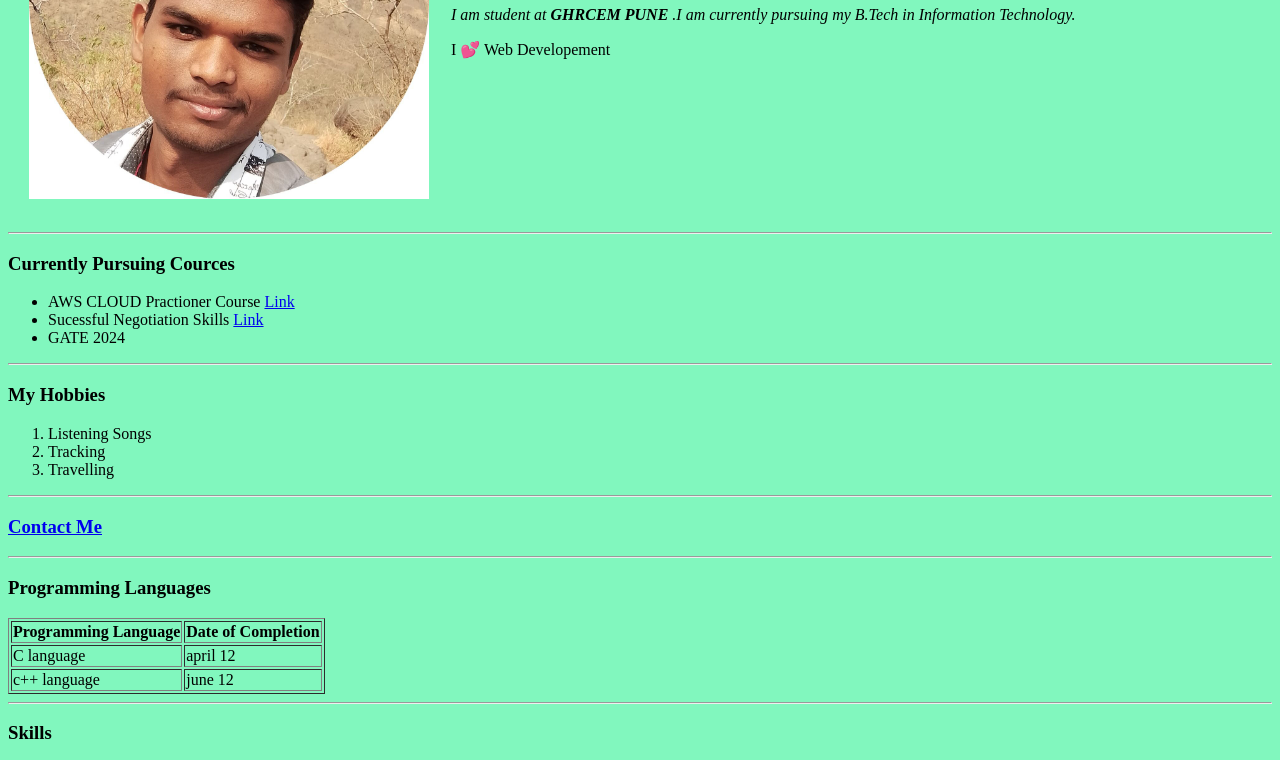
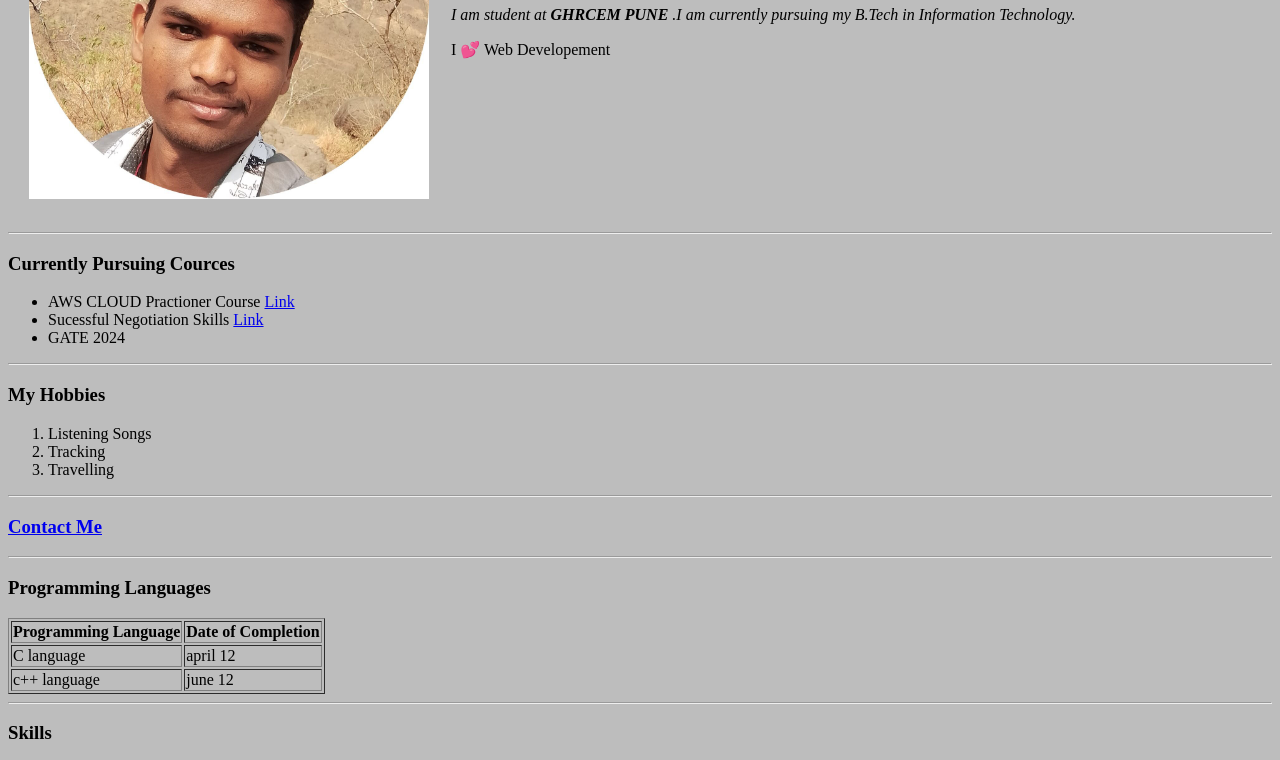
Before and after one commit to dhotevivek/cv, a plain HTML site: page index.html in a window 1280 px wide. Shown: the part 230-990 px from the top of the page. Drawn offline with Linux system fonts and the light colour scheme.

Commit message:
Update index.html

```diff
--- a/index.html
+++ b/index.html
@@ -5,7 +5,7 @@
 
     <title>vivek's personal site</title>
 </head>
-<body style="background-color:#81F7BE;">
+<body style="background-color:#BDBDBD;">
     <table cellspacing="20" >
         <tr>
             <td><img src="vivek21.jpg" alt="vivek profile picture" width="400px" height="400px"></td>
```
